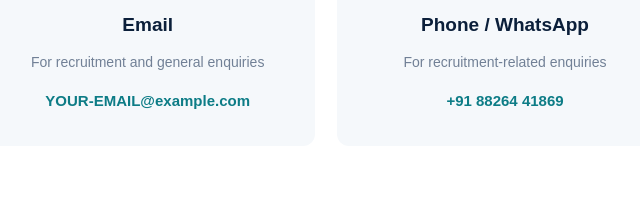
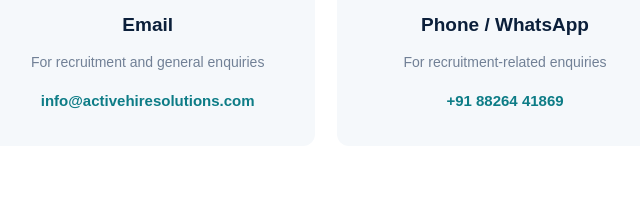
Before and after one commit to davsingh062/active-hire-solutions, a plain HTML site: page contact/index.html in a window 1280 px wide. Shown: the part 1631-1830 px from the top of the page, 135-775 px from the left. Drawn offline with Linux system fonts and the light colour scheme.

Commit message:
email add

```diff
--- a/contact/index.html
+++ b/contact/index.html
@@ -259,8 +259,8 @@
           </p>
 
           <!-- Replace with your actual email -->
-          <a href="mailto:YOUR-EMAIL@example.com" style="color:#0d7c86;font-weight:700;text-decoration:none;font-size:15px">
-            YOUR-EMAIL@example.com
+          <a href="mailto:info@activehiresolutions.com" style="color:#0d7c86;font-weight:700;text-decoration:none;font-size:15px">
+            info@activehiresolutions.com
           </a>
 
         </div>
```
